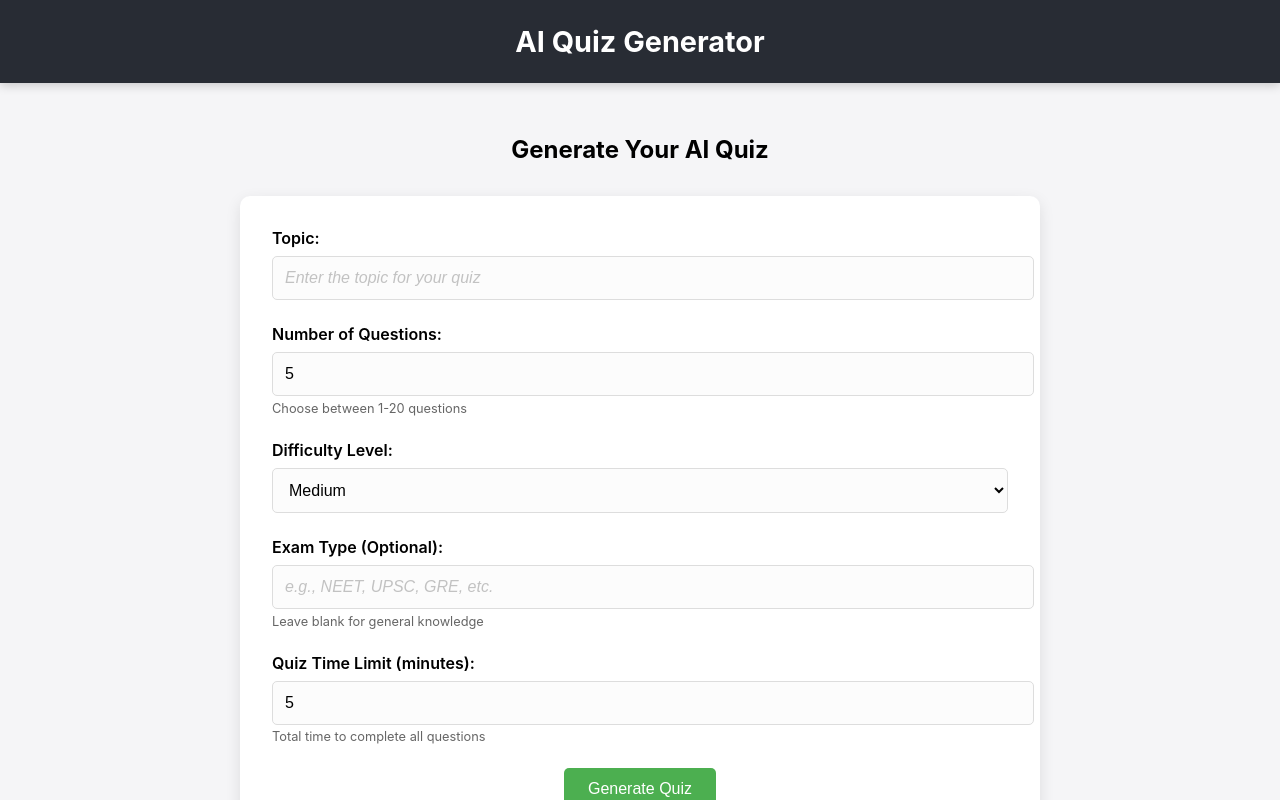
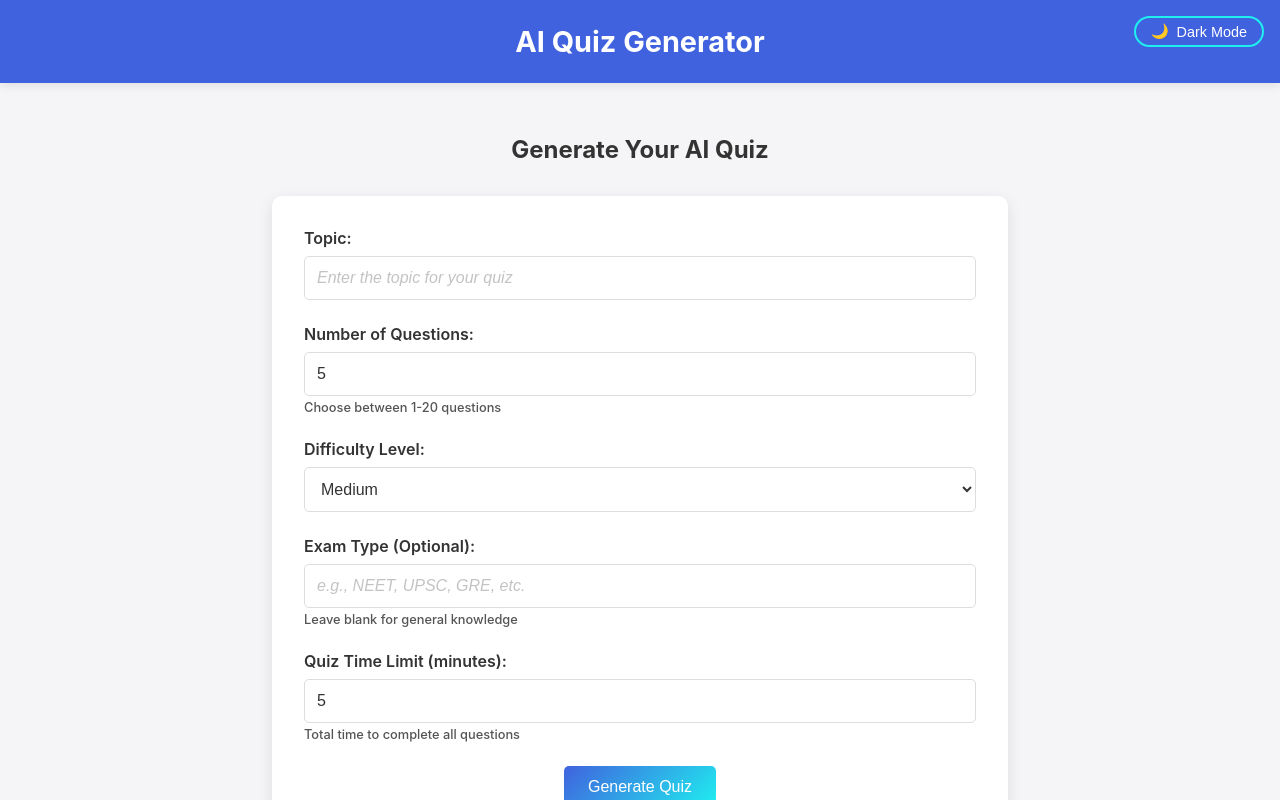
Before and after one commit to srinathren/quizapp-ai-local, a React (Create React App) app in the folder client/: page / in a window 1280 px wide. Shown: the top 800 px of the page. Built offline with nearby package versions, Linux system fonts and the light colour scheme.

Commit message:
Theme, color theme

```diff
--- a/client/src/App.css
+++ b/client/src/App.css
@@ -1,3 +1,105 @@
+/* Theme Variables */
+:root {
+  /* Light Theme */
+  --primary-color: #4062DE;
+  --secondary-color: #1FEFEF;
+  --accent-color: #F76E6E;
+  --background-color: #f5f5f7;
+  --card-background: #ffffff;
+  --text-color: #333333;
+  --header-bg: #4062DE;
+  --header-text: #ffffff;
+  --footer-bg: #4062DE;
+  --footer-text: #ffffff;
+  --button-bg: #4062DE;
+  --button-text: #ffffff;
+  --button-hover: #3251b9;
+  --input-border: #dddddd;
+  --input-focus: #1FEFEF;
+  --option-selected: #e0f7fa;
+  --option-border: #dddddd;
+  --option-hover: #f0f0f0;
+  --option-selected-border: #1FEFEF;
+  --timer-bg: #e0f7fa;
+  --score-high: #4caf50;
+  --score-medium: #ff9800;
+  --score-low: #f44336;
+  --shadow-color: rgba(0, 0, 0, 0.1);
+  --form-help-color: #555555;
+}
+
+/* Dark Theme */
+[data-theme='dark'] {
+  --primary-color: #4062DE;
+  --secondary-color: #1FEFEF;
+  --accent-color: #F76E6E;
+  --background-color: #121212;
+  --card-background: #1e1e1e;
+  --text-color: #f0f0f0;
+  --header-bg: #222222;
+  --header-text: #f0f0f0;
+  --footer-bg: #222222;
+  --footer-text: #f0f0f0;
+  --button-bg: #4062DE;
+  --button-text: #ffffff;
+  --button-hover: #5373ef;
+  --input-border: #444444;
+  --input-focus: #1FEFEF;
+  --option-selected: #2a3e89;
+  --option-border: #444444;
+  --option-hover: #333333;
+  --option-selected-border: #1FEFEF;
+  --timer-bg: #2a3e89;
+  --score-high: #4caf50;
+  --score-medium: #ff9800;
+  --score-low: #f44336;
+  --shadow-color: rgba(0, 0, 0, 0.3);
+  --form-help-color: #1FEFEF;
+  --review-bg: #2a2a2a;
+  --correct-answer-bg: rgba(76, 175, 80, 0.2);
+  --incorrect-answer-bg: rgba(247, 110, 110, 0.2);
+  --score-message-color: #f0f0f0;
+  --time-info-bg: #2a2a2a;
+  --time-info-color: #f0f0f0;
+}
+
+/* Theme Toggle Styles */
+.theme-toggle {
+  position: absolute;
+  top: 1rem;
+  right: 1rem;
+}
+
+.theme-toggle-button {
+  background: transparent;
+  border: 2px solid var(--secondary-color);
+  color: var(--header-text);
+  border-radius: 30px;
+  padding: 5px 15px;
+  font-size: 0.9rem;
+  cursor: pointer;
+  display: flex;
+  align-items: center;
+  gap: 8px;
+  transition: all 0.3s ease;
+}
+
+.theme-toggle-button:hover {
+  background-color: var(--secondary-color);
+  color: #333;
+}
+
+.toggle-text {
+  display: none;
+}
+
+@media (min-width: 768px) {
+  .toggle-text {
+    display: inline;
+  }
+}
+
+/* Apply variables to existing styles */
 body {
   margin: 0;
   font-family: -apple-system, BlinkMacSystemFont, 'Segoe UI', 'Roboto', 'Oxygen',
@@ -5,7 +107,9 @@ body {
     sans-serif;
   -webkit-font-smoothing: antialiased;
   -moz-osx-font-smoothing: grayscale;
-  background-color: #f5f5f7;
+  background-color: var(--background-color);
+  color: var(--text-color);
+  transition: all 0.3s ease;
 }
 
 .App {
@@ -27,10 +131,11 @@ body {
 }
 
 .App-header {
-  background-color: #282c34;
+  background-color: var(--header-bg);
   padding: 1.5rem;
-  color: white;
-  box-shadow: 0 2px 10px rgba(0, 0, 0, 0.2);
+  color: var(--header-text);
+  box-shadow: 0 2px 10px var(--shadow-color);
+  position: relative;
 }
 
 .App-header h1 {
@@ -48,16 +153,16 @@ main {
 
 footer {
   padding: 1rem;
-  background-color: #282c34;
-  color: white;
+  background-color: var(--footer-bg);
+  color: var(--footer-text);
   font-size: 0.9rem;
 }
 
 .form-container {
-  background-color: white;
+  background-color: var(--card-background);
   padding: 2rem;
   border-radius: 10px;
-  box-shadow: 0 5px 15px rgba(0, 0, 0, 0.1);
+  box-shadow: 0 5px 15px var(--shadow-color);
   margin-top: 2rem;
 }
 
@@ -75,21 +180,22 @@ label {
 input, select {
   width: 100%;
   padding: 0.75rem;
-  border: 1px solid #ddd;
+  border: 1px solid var(--input-border);
   border-radius: 5px;
   font-size: 1rem;
-  background-color: #fcfcfc;
+  background-color: var(--card-background);
+  color: var(--text-color);
 }
 
 input:focus, select:focus {
   outline: none;
-  border-color: #4caf50;
-  box-shadow: 0 0 0 2px rgba(76, 175, 80, 0.2);
+  border-color: var(--input-focus);
+  box-shadow: 0 0 0 2px rgba(31, 239, 239, 0.2);
 }
 
 button {
-  background-color: #4caf50;
-  color: white;
+  background-color: var(--button-bg);
+  color: var(--button-text);
   border: none;
   padding: 0.75rem 1.5rem;
   font-size: 1rem;
@@ -99,7 +205,7 @@ button {
 }
 
 button:hover {
-  background-color: #45a049;
+  background-color: var(--button-hover);
 }
 
 .loading {
@@ -110,10 +216,10 @@ button:hover {
 }
 
 .quiz-container {
-  background-color: white;
+  background-color: var(--card-background);
   padding: 2rem;
   border-radius: 10px;
-  box-shadow: 0 5px 15px rgba(0, 0, 0, 0.1);
+  box-shadow: 0 5px 15px var(--shadow-color);
   text-align: left;
 }
 
@@ -135,7 +241,7 @@ button:hover {
 
 .option {
   padding: 0.75rem;
-  border: 1px solid #ddd;
+  border: 1px solid var(--option-border);
   border-radius: 5px;
   cursor: pointer;
   transition: all 0.2s ease;
@@ -143,40 +249,40 @@ button:hover {
 }
 
 .option:hover {
-  background-color: #f0f0f0;
+  background-color: var(--option-hover);
   transform: translateY(-2px);
-  box-shadow: 0 2px 5px rgba(0,0,0,0.1);
+  box-shadow: 0 2px 5px var(--shadow-color);
 }
 
 .option.selected {
-  background-color: #e0f7fa;
-  border-color: #00acc1;
+  background-color: var(--option-selected);
+  border-color: var(--option-selected-border);
   transform: translateY(-2px);
-  box-shadow: 0 2px 8px rgba(0,0,0,0.1);
+  box-shadow: 0 2px 8px var(--shadow-color);
 }
 
 .option-key {
   font-weight: bold;
   margin-right: 8px;
-  color: #00796b;
+  color: var(--secondary-color);
 }
 
 .timer {
   font-size: 1.2rem;
   font-weight: bold;
   margin-bottom: 1rem;
-  color: #333;
+  color: var(--text-color);
   padding: 5px 10px;
   border-radius: 5px;
-  background-color: #e0f7fa;
+  background-color: var(--timer-bg);
   display: inline-block;
 }
 
 .results-container {
-  background-color: white;
+  background-color: var(--card-background);
   padding: 2rem;
   border-radius: 10px;
-  box-shadow: 0 5px 15px rgba(0, 0, 0, 0.1);
+  box-shadow: 0 5px 15px var(--shadow-color);
   text-align: left;
 }
 
@@ -188,16 +294,16 @@ button:hover {
 .score {
   font-size: 3rem;
   font-weight: bold;
-  color: #4caf50;
+  color: var(--score-high);
   margin: 1rem 0;
 }
 
 .score.low {
-  color: #f44336;
+  color: var(--score-low);
 }
 
 .score.medium {
-  color: #ff9800;
+  color: var(--score-medium);
 }
 
 .result-details {
@@ -251,8 +357,9 @@ select::placeholder {
 .form-help {
   display: block;
   font-size: 0.8rem;
-  color: #666;
+  color: var(--form-help-color);
   margin-top: 0.3rem;
+  font-weight: 500;
 }
 
 /* Progress bar */
@@ -282,20 +389,21 @@ select::placeholder {
 .time-info {
   margin: 15px 0;
   padding: 10px;
-  background-color: #f5f5f5;
+  background-color: var(--time-info-bg, #f5f5f5);
   border-radius: 5px;
   font-size: 1.1rem;
+  color: var(--time-info-color, #333);
 }
 
 .score-message {
   font-size: 1.2rem;
   font-weight: 500;
   margin: 15px 0;
-  color: #333;
+  color: var(--score-message-color, #333);
 }
 
 .question.review {
-  background-color: #f9f9f9;
+  background-color: var(--review-bg, #f9f9f9);
   padding: 15px;
   border-radius: 8px;
   margin-bottom: 20px;
@@ -303,23 +411,23 @@ select::placeholder {
 }
 
 .option.correct {
-  background-color: rgba(76, 175, 80, 0.2);
-  border-color: #4caf50;
+  background-color: var(--correct-answer-bg, rgba(76, 175, 80, 0.2));
+  border-color: var(--score-high);
 }
 
 .option.incorrect {
-  background-color: rgba(244, 67, 54, 0.2);
-  border-color: #f44336;
+  background-color: var(--incorrect-answer-bg, rgba(244, 67, 54, 0.2));
+  border-color: var(--score-low);
 }
 
 .answer-correct {
-  color: #4caf50;
-  font-weight: bold;
+  color: var(--score-high);
+  font-weight: 600;
 }
 
 .answer-incorrect {
-  color: #f44336;
-  font-weight: bold;
+  color: var(--score-low);
+  font-weight: 600;
 }
 
 .action-buttons {
@@ -338,3 +446,196 @@ select::placeholder {
 .action-buttons button:hover {
   background-color: #0d8aee;
 }
+
+/* Home page styling */
+.home-container {
+  animation: fadeIn 0.5s ease-in-out;
+}
+
+.error-message {
+  color: var(--accent-color);
+  margin-bottom: 1.5rem;
+  padding: 0.75rem;
+  border-radius: 5px;
+  background-color: rgba(247, 110, 110, 0.1);
+  border-left: 4px solid var(--accent-color);
+  text-align: left;
+}
+
+.submit-button {
+  background: linear-gradient(135deg, var(--primary-color), var(--secondary-color));
+  transition: all 0.3s ease;
+  position: relative;
+  overflow: hidden;
+}
+
+.submit-button:hover {
+  background: linear-gradient(135deg, var(--primary-color), var(--accent-color));
+  transform: translateY(-2px);
+  box-shadow: 0 5px 15px rgba(0, 0, 0, 0.1);
+}
+
+.submit-button:disabled {
+  background: #ccc;
+  cursor: not-allowed;
+  transform: none;
+  box-shadow: none;
+}
+
+/* Form styling enhancements */
+.form-help {
+  color: var(--form-help-color);
+  font-size: 0.8rem;
+  margin-top: 0.25rem;
+  display: block;
+  font-weight: 500;
+}
+
+@keyframes fadeIn {
+  from {
+    opacity: 0;
+    transform: translateY(10px);
+  }
+  to {
+    opacity: 1;
+    transform: translateY(0);
+  }
+}
+
+/* Quiz page enhancements */
+.quiz-page, .results-page {
+  animation: fadeIn 0.5s ease-in-out;
+}
+
+.quiz-info {
+  display: flex;
+  flex-wrap: wrap;
+  justify-content: center;
+  gap: 1rem;
+  margin-bottom: 1rem;
+}
+
+.quiz-difficulty, .quiz-exam {
+  background-color: var(--primary-color);
+  color: white;
+  padding: 0.25rem 0.75rem;
+  border-radius: 20px;
+  font-size: 0.9rem;
+  margin-left: 0.5rem;
+}
+
+.question-progress {
+  color: var(--secondary-color);
+  font-weight: 600;
+  margin-bottom: 1rem;
+}
+
+.navigation-buttons {
+  display: flex;
+  justify-content: space-between;
+  margin-top: 2rem;
+}
+
+.nav-button {
+  min-width: 120px;
+}
+
+.prev-button {
+  background-color: var(--card-background);
+  color: var(--primary-color);
+  border: 1px solid var(--primary-color);
+}
+
+.prev-button:hover {
+  background-color: var(--primary-color);
+  color: white;
+}
+
+.next-button {
+  background-color: var(--primary-color);
+}
+
+.next-button:hover {
+  background-color: var(--button-hover);
+}
+
+/* Results page enhancements */
+.retry-button {
+  background: linear-gradient(135deg, var(--primary-color), var(--secondary-color));
+}
+
+.retry-button:hover {
+  background: linear-gradient(135deg, var(--primary-color), var(--accent-color));
+  transform: translateY(-2px);
+  box-shadow: 0 5px 15px rgba(0, 0, 0, 0.1);
+}
+
+.option.correct {
+  background-color: rgba(76, 175, 80, 0.1);
+  border-color: var(--score-high);
+}
+
+.option.incorrect {
+  background-color: rgba(244, 67, 54, 0.1);
+  border-color: var(--score-low);
+}
+
+.answer-correct {
+  color: var(--score-high);
+  font-weight: 600;
+}
+
+.answer-incorrect {
+  color: var(--score-low);
+  font-weight: 600;
+}
+
+/* Results page specific dark mode enhancements */
+[data-theme='dark'] .results-container {
+  background-color: #1e1e1e;
+  color: #f0f0f0;
+}
+
+[data-theme='dark'] .question-text {
+  color: #ffffff;
+}
+
+[data-theme='dark'] .option {
+  background-color: #2a2a2a;
+  border-color: #444;
+}
+
+[data-theme='dark'] .option.correct {
+  background-color: rgba(76, 175, 80, 0.3);
+  border-color: #4caf50;
+}
+
+[data-theme='dark'] .option.incorrect {
+  background-color: rgba(247, 110, 110, 0.3);
+  border-color: #f44336;
+}
+
+[data-theme='dark'] .answer-correct {
+  color: #6dff75;
+}
+
+[data-theme='dark'] .answer-incorrect {
+  color: #ff8a8a;
+}
+
+[data-theme='dark'] .score {
+  color: #6dff75;
+}
+
+[data-theme='dark'] .score.medium {
+  color: #ffb74d;
+}
+
+[data-theme='dark'] .score.low {
+  color: #ff8a8a;
+}
+
+[data-theme='dark'] .result-details h3,
+[data-theme='dark'] .result-summary h3 {
+  color: #1FEFEF;
+}
--- a/client/src/App.js
+++ b/client/src/App.js
@@ -4,12 +4,16 @@ import './App.css';
 import Home from './components/Home';
 import Quiz from './components/Quiz';
 import Results from './components/Results';
+import ThemeToggle from './components/ThemeToggle';
+import { ThemeProvider } from './context/ThemeContext';
 
 function App() {
   return (
+    <ThemeProvider>
       <div className="App">
         <header className="App-header">
           <h1>AI Quiz Generator</h1>
+          <ThemeToggle />
         </header>
         <main>
           <Router>
@@ -24,6 +28,7 @@ function App() {
           <p>Built with React, Node.js and OpenAI</p>
         </footer>
       </div>
+    </ThemeProvider>
   );
 }
 
--- a/client/src/components/Home.js
+++ b/client/src/components/Home.js
@@ -1,6 +1,7 @@
-import React, { useState } from 'react';
+import React, { useState, useContext } from 'react';
 import { useNavigate } from 'react-router-dom';
 import axios from 'axios';
+import ThemeContext from '../context/ThemeContext';
 
 const Home = () => {
   const [formData, setFormData] = useState({
@@ -12,6 +13,7 @@ const Home = () => {
   });
   const [loading, setLoading] = useState(false);
   const [error, setError] = useState('');
+  const { theme } = useContext(ThemeContext);
 
   const navigate = useNavigate();
 
@@ -63,10 +65,10 @@ const Home = () => {
   };
 
   return (
-    <div>
+    <div className="home-container">
       <h2>Generate Your AI Quiz</h2>
       <div className="form-container">
-        {error && <div style={{ color: 'red', marginBottom: '1rem' }}>{error}</div>}
+        {error && <div className="error-message">{error}</div>}
 
         <form onSubmit={handleSubmit}>
           <div className="form-group">
@@ -79,7 +81,6 @@ const Home = () => {
               onChange={handleChange}
               required
               placeholder="Enter the topic for your quiz"
-              className="light-input"
             />
           </div>
 
@@ -142,7 +143,7 @@ const Home = () => {
             <small className="form-help">Total time to complete all questions</small>
           </div>
 
-          <button type="submit" disabled={loading}>
+          <button type="submit" disabled={loading} className="submit-button">
             {loading ? 'Generating Quiz...' : 'Generate Quiz'}
           </button>
         </form>
--- a/client/src/components/Quiz.js
+++ b/client/src/components/Quiz.js
@@ -1,10 +1,12 @@
-import React, { useState, useEffect } from 'react';
+import React, { useState, useEffect, useContext } from 'react';
 import { useParams, useNavigate } from 'react-router-dom';
 import axios from 'axios';
+import ThemeContext from '../context/ThemeContext';
 
 const Quiz = () => {
   const { quizId } = useParams();
   const navigate = useNavigate();
+  const { theme } = useContext(ThemeContext);
 
   const [quiz, setQuiz] = useState(null);
   const [loading, setLoading] = useState(true);
@@ -118,22 +120,22 @@ const Quiz = () => {
   }
 
   if (error) {
-    return <div className="error">{error}</div>;
+    return <div className="error-message">{error}</div>;
   }
 
   if (!quiz || !quiz.questions || quiz.questions.length === 0) {
-    return <div className="error">No questions available for this quiz.</div>;
+    return <div className="error-message">No questions available for this quiz.</div>;
   }
 
   const question = quiz.questions[currentQuestion];
   const progressPercent = (currentQuestion / quiz.questions.length) * 100;
 
   return (
-    <div>
+    <div className="quiz-page">
       <h2>Quiz: {quiz.topic}</h2>
       <div className="quiz-info">
-        <p>Difficulty: {quiz.difficulty}</p>
-        {quiz.exam && <p>Exam: {quiz.exam}</p>}
+        <p>Difficulty: <span className="quiz-difficulty">{quiz.difficulty}</span></p>
+        {quiz.exam && <p>Exam: <span className="quiz-exam">{quiz.exam}</span></p>}
         <p className="timer">Time Remaining: {formatTime(timeLeft)}</p>
       </div>
 
@@ -168,14 +170,15 @@ const Quiz = () => {
           <button
             onClick={handlePrevQuestion}
             disabled={currentQuestion === 0}
+            className="nav-button prev-button"
           >
             Previous
           </button>
 
           {currentQuestion < quiz.questions.length - 1 ? (
-            <button onClick={handleNextQuestion}>Next</button>
+            <button onClick={handleNextQuestion} className="nav-button next-button">Next</button>
           ) : (
-            <button onClick={handleQuizSubmit}>Submit Quiz</button>
+            <button onClick={handleQuizSubmit} className="nav-button submit-button">Submit Quiz</button>
           )}
         </div>
       </div>
--- /dev/null
+++ b/client/src/components/ThemeToggle.js
@@ -0,0 +1,22 @@
+import React, { useContext } from 'react';
+import ThemeContext from '../context/ThemeContext';
+
+const ThemeToggle = () => {
+  const { theme, toggleTheme } = useContext(ThemeContext);
+
+  return (
+    <div className="theme-toggle">
+      <button
+        onClick={toggleTheme}
+        aria-label={`Switch to ${theme === 'light' ? 'dark' : 'light'} mode`}
+        title={`Switch to ${theme === 'light' ? 'dark' : 'light'} mode`}
+        className="theme-toggle-button"
+      >
+        {theme === 'light' ? '🌙' : '☀️'}
+        <span className="toggle-text">{theme === 'light' ? 'Dark Mode' : 'Light Mode'}</span>
+      </button>
+    </div>
+  );
+};
+
+export default ThemeToggle;
--- /dev/null
+++ b/client/src/context/ThemeContext.js
@@ -0,0 +1,38 @@
+import React, { createContext, useState, useEffect } from 'react';
+
+const ThemeContext = createContext();
+
+export const ThemeProvider = ({ children }) => {
+  // Check if user has a saved preference, otherwise use system preference
+  const getInitialTheme = () => {
+    const savedTheme = localStorage.getItem('theme');
+    if (savedTheme) {
+      return savedTheme;
+    }
+
+    // Check if user prefers dark mode
+    const prefersDark = window.matchMedia('(prefers-color-scheme: dark)').matches;
+    return prefersDark ? 'dark' : 'light';
+  };
+
+  const [theme, setTheme] = useState(getInitialTheme);
+
+  // Apply theme to document when it changes
+  useEffect(() => {
+    document.documentElement.setAttribute('data-theme', theme);
+    localStorage.setItem('theme', theme);
+  }, [theme]);
+
+  // Toggle between light and dark themes
+  const toggleTheme = () => {
+    setTheme(prevTheme => prevTheme === 'light' ? 'dark' : 'light');
+  };
+
+  return (
+    <ThemeContext.Provider value={{ theme, toggleTheme }}>
+      {children}
+    </ThemeContext.Provider>
+  );
+};
+
+export default ThemeContext;
--- a/client/src/index.css
+++ b/client/src/index.css
@@ -1,3 +1,8 @@
+*, *::before, *::after {
+  box-sizing: border-box;
+  transition: background-color 0.3s, color 0.3s, border-color 0.3s;
+}
+
 body {
   margin: 0;
   font-family: -apple-system, BlinkMacSystemFont, 'Segoe UI', 'Roboto', 'Oxygen',
@@ -11,3 +16,17 @@ code {
   font-family: source-code-pro, Menlo, Monaco, Consolas, 'Courier New',
     monospace;
 }
+
+/* Smooth transitions when theme changes */
+body,
+.App,
+.App-header,
+.form-container,
+.quiz-container,
+.results-container,
+button,
+input,
+select,
+.option {
+  transition: all 0.3s ease;
+}
```
Lines whose indentation alone changed are shown as unchanged.
